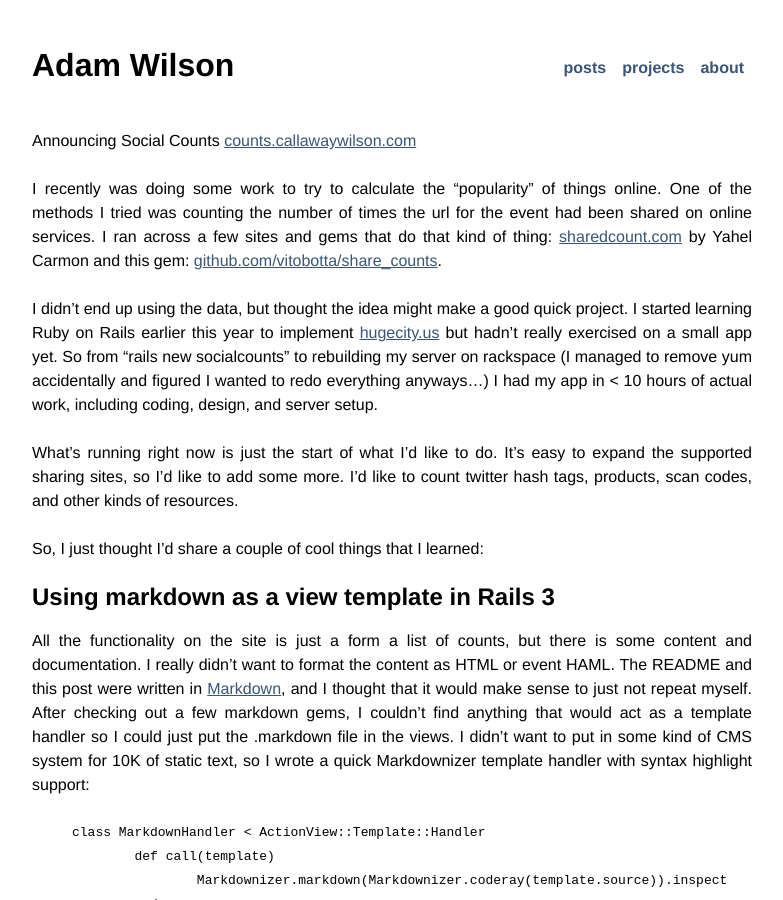
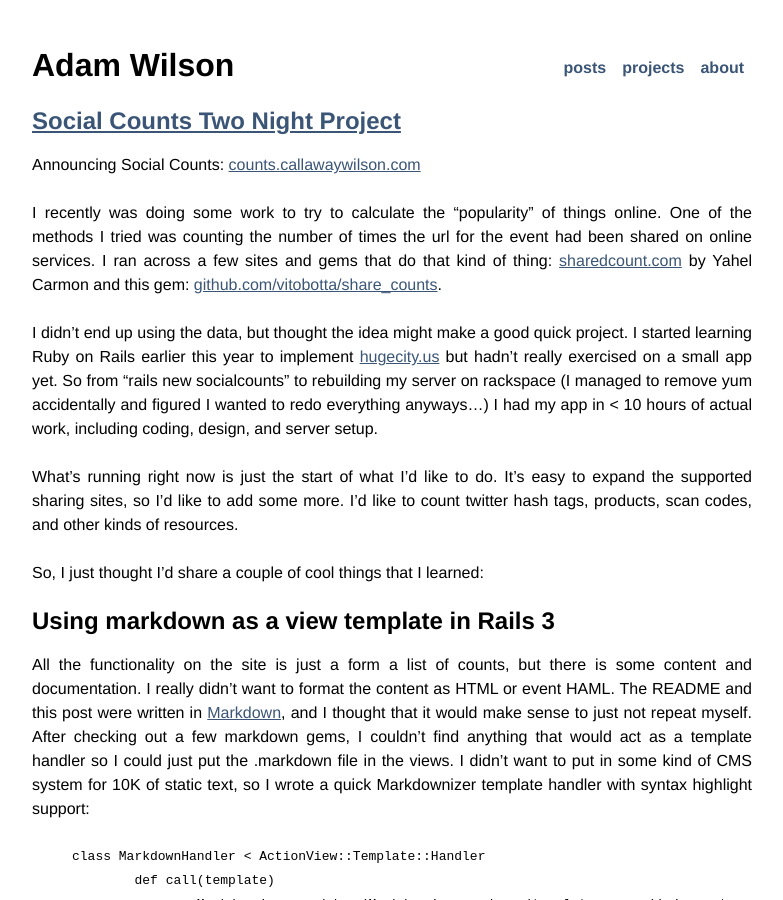
Before and after one commit to callawaywilson/callawaywilson.github.io, a Jekyll site: the page built from index.html, in a window 1280 px wide and 900 px high. Shown: the whole window, without its empty margins (248-1031 px from the left). Built offline with Jekyll 4.4.1, drawn with Linux system fonts in a browser that asks for light colours.

Commit message:
Escaped colons in markdown

```diff
--- a/_posts/2011-9-15-Social-Counts-A-Two-Night-Project.markdown
+++ b/_posts/2011-9-15-Social-Counts-Two-Night-Project.markdown
@@ -1,9 +1,9 @@
 ---
 layout: post
-title: Social Counts: A Two Night Project
+title: Social Counts Two Night Project
 ---
 
-Announcing Social Counts [counts.callawaywilson.com](http://counts.callawaywilson.com)
+Announcing Social Counts\: [counts.callawaywilson.com](http://counts.callawaywilson.com)
 
 I recently was doing some work to try to calculate the "popularity" of things online.  One of the methods I tried was counting the number of times the url for the event had been shared on online services.  I ran across a few sites and gems that do that kind of thing: [sharedcount.com](http://sharedcount.com) by Yahel Carmon and this gem: [github.com/vitobotta/share_counts](https://github.com/vitobotta/share_counts).
 
```
